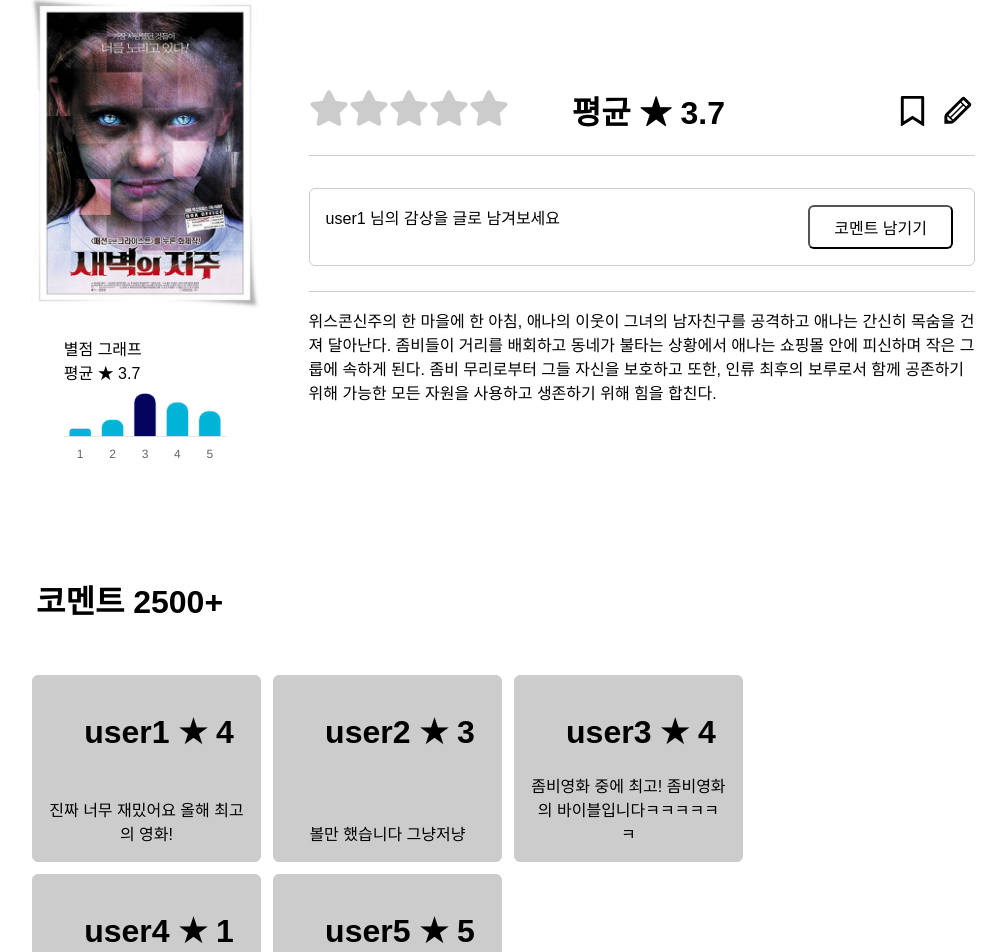
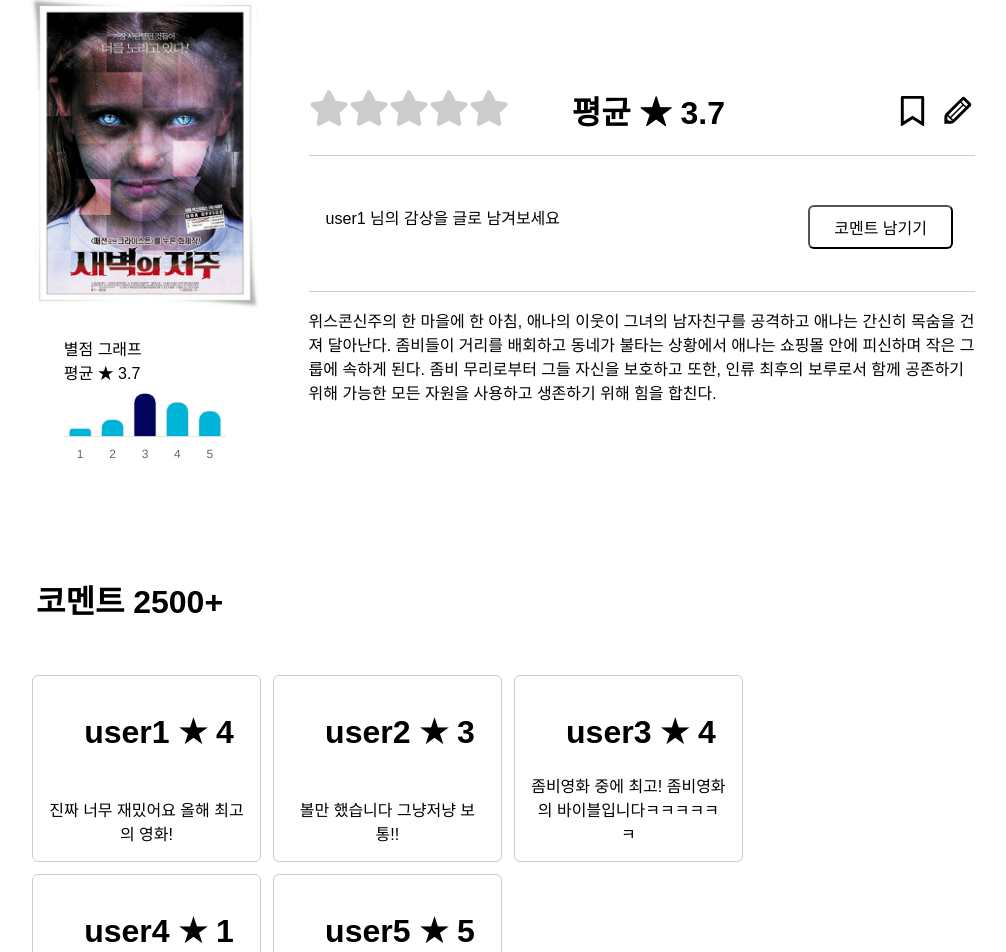
Before and after one commit to GOT-FE/RateFlix, a React (Create React App) app in the folder fe/: page /movies/1 in a window 1280 px wide. Shown: the part 540-1492 px from the top of the page, without its empty margins (137-1143 px from the left). Built offline with nearby package versions, Linux system fonts and the light colour scheme.

Commit message:
review 폴더 파일 정리

```diff
--- a/fe/src/components/Review/RatingChart.js
+++ b/fe/src/components/Review/RatingChart.js
@@ -1,12 +1,15 @@
 import React from "react";
 import { Bar } from "react-chartjs-2";
 import { Chart, registerables } from "chart.js";
+import { Common } from "../../styles/common";
 Chart.register(...registerables);
 
 const RatingChart = ({ ratings }) => {
   const maxCount = Math.max(...ratings);
   const backgroundColors = ratings.map((count) =>
-    count === maxCount ? "#03045e" : "#00b4d8"
+    count === maxCount
+      ? `${Common.colors.theme}`
+      : `${Common.colors.brightTheme}`
   );
 
   const data = {
--- a/fe/src/components/Review/Review.js
+++ b/fe/src/components/Review/Review.js
@@ -1,24 +1,7 @@
-import Card from "../UI/Card";
 /** @jsxImportSource @emotion/react */
 import { css } from "@emotion/react";
+import { Common } from "../../styles/common";
 const Review = ({ review }) => {
-  const reviewStyles = css`
-    /* margin: 1rem auto; */
-    margin: 6px;
-    border-radius: 6px;
-    background-color: #cccccc;
-    padding: 1rem;
-    // 일정 사이즈 창을 줄이면 한줄에 코멘트 2개만 보여지도록 반응형 필요
-    width: 24%;
-    /* height: 80%; */
-    /* max-width: 40rem; */
-    border: 1px solid #cccccc;
-    display: flex;
-    flex-direction: column;
-    justify-content: space-between;
-    text-align: center;
-    /* gap: 1rem; */
-  `;
   return (
     <div css={reviewStyles}>
       <div>
@@ -31,3 +14,15 @@ const Review = ({ review }) => {
   );
 };
 export default Review;
+const reviewStyles = css`
+  margin: 6px;
+  border-radius: 6px;
+  padding: 1rem;
+  // 일정 사이즈 창을 줄이면 한줄에 코멘트 2개만 보여지도록 반응형 필요
+  width: 24%;
+  border: 1px solid ${Common.colors.grayHover};
+  display: flex;
+  flex-direction: column;
+  justify-content: space-between;
+  text-align: center;
+`;
--- a/fe/src/components/Review/ReviewContainer.js
+++ b/fe/src/components/Review/ReviewContainer.js
@@ -13,7 +13,7 @@ const DUMMY_REVIEWS = [
     id: 2,
     userName: "user2",
     rating: 3,
-    content: "볼만 했습니다 그냥저냥",
+    content: "볼만 했습니다 그냥저냥 보통!!",
   },
   {
     id: 3,
@@ -25,7 +25,7 @@ const DUMMY_REVIEWS = [
     id: 4,
     userName: "user4",
     rating: 1,
-    content: "좀비영화 제 취향은 아니네요 ㅠㅠㅠㅠㅠ",
+    content: "제 취향은 아니네요 ㅠㅠㅠㅠㅠ",
   },
   {
     id: 5,
@@ -36,19 +36,27 @@ const DUMMY_REVIEWS = [
 ];
 const ReviewContainer = () => {
   const [reviews, setReviews] = useState(DUMMY_REVIEWS);
+
+  return (
+    <div css={containerStyles}>
+      <h1>코멘트 2500+</h1>
+      <div css={listStyles}>
+        {reviews.map((review) => (
+          <Review review={review} />
+        ))}
+      </div>
+    </div>
+  );
+};
+export default ReviewContainer;
 const containerStyles = css`
-    /* border: 1px solid red; */
-    background-color: white;
   width: 80%;
   display: flex;
-    /* flex-wrap: wrap; */
-    // 모바일 화면이 될 경우 wrap으로
   flex-direction: column;
   gap: 10px;
   padding: 20px;
   margin: 20px auto;
   justify-content: space-between;
-    /* border: 1px solid pink; */
   h1 {
     margin-left: 25px;
   }
@@ -59,22 +67,4 @@ const ReviewContainer = () => {
   flex-wrap: wrap;
   justify-content: flex-start;
   margin: 15px;
-    /* margin: 5px auto; */
 `;
-  const reviewStyles = css`
-    margin: 5px; /* 각 리뷰 컴포넌트에 5px의 마진을 주어 간격을 조절 */
-  `;
-  return (
-    <div css={containerStyles}>
-      <h1>코멘트 2500+</h1>
-      <div css={listStyles}>
-        {reviews.map((review) => (
-          //   <div key={review.id} css={reviewStyles}>
-          <Review review={review} />
-          //   </div>
-        ))}
-      </div>
-    </div>
-  );
-};
-export default ReviewContainer;
--- a/fe/src/components/Review/StarRating.js
+++ b/fe/src/components/Review/StarRating.js
@@ -1,8 +1,17 @@
+/** @jsxImportSource @emotion/react */
+import { css } from "@emotion/react";
 import { useState } from "react";
 import { FaStar } from "react-icons/fa";
+import { Common } from "../../styles/common";
 
 const StarRating = () => {
-  const [selectedStars, setSelectedStars] = useState(Array(5).fill(false));
+  const [selectedStars, setSelectedStars] = useState([
+    false,
+    false,
+    false,
+    false,
+    false,
+  ]);
 
   const handleStarClick = (starIndex) => {
     const updatedStars = selectedStars.map((star, index) => index <= starIndex);
@@ -14,9 +23,9 @@ const StarRating = () => {
       {selectedStars.map((star, index) => (
         <FaStar
           key={index}
-          color={star ? "#03045e" : "#cccccc"}
+          color={star ? `${Common.colors.theme}` : `${Common.colors.grayHover}`}
           onClick={() => handleStarClick(index)}
-          style={{ cursor: "pointer", width: "40px", height: "40px" }}
+          css={starsStyles}
         />
       ))}
     </div>
@@ -24,3 +33,7 @@ const StarRating = () => {
 };
 
 export default StarRating;
+const starsStyles = css`
+  width: 40px;
+  height: 40px;
+`;
--- a/fe/src/components/UI/Card.js
+++ b/fe/src/components/UI/Card.js
@@ -1,21 +1,20 @@
 /** @jsxImportSource @emotion/react */
 import { css } from "@emotion/react";
+import { Common } from "../../styles/common";
 const Card = (props) => {
+  return <section css={cardStyles}>{props.children}</section>;
+};
+
+export default Card;
 const cardStyles = css`
   margin: 1rem auto;
   border-radius: 6px;
-    background-color: white;
+  background-color: ${Common.colors.white};
   padding: 1rem;
   width: 100%;
-    /* height: 80%; */
-    /* max-width: 40rem; */
-    border: 1px solid #cccccc;
+  border: 1px solid ${Common.colors.white};
   display: flex;
   flex-direction: row;
   justify-content: space-between;
   text-align: center;
 `;
-  return <section css={cardStyles}>{props.children}</section>;
-};
-
-export default Card;
--- a/fe/src/styles/common.js
+++ b/fe/src/styles/common.js
@@ -2,6 +2,7 @@
 export const Common = {
   colors: {
     theme: "#03045e",
+    brightTheme: "#00b4d8",
 
     black: "#000000",
     blackHover: "#333333",
```
Also changed, not shown: fe/src/images/새벽저주장면.jpeg (deleted). Lines whose indentation alone changed are shown as unchanged.
